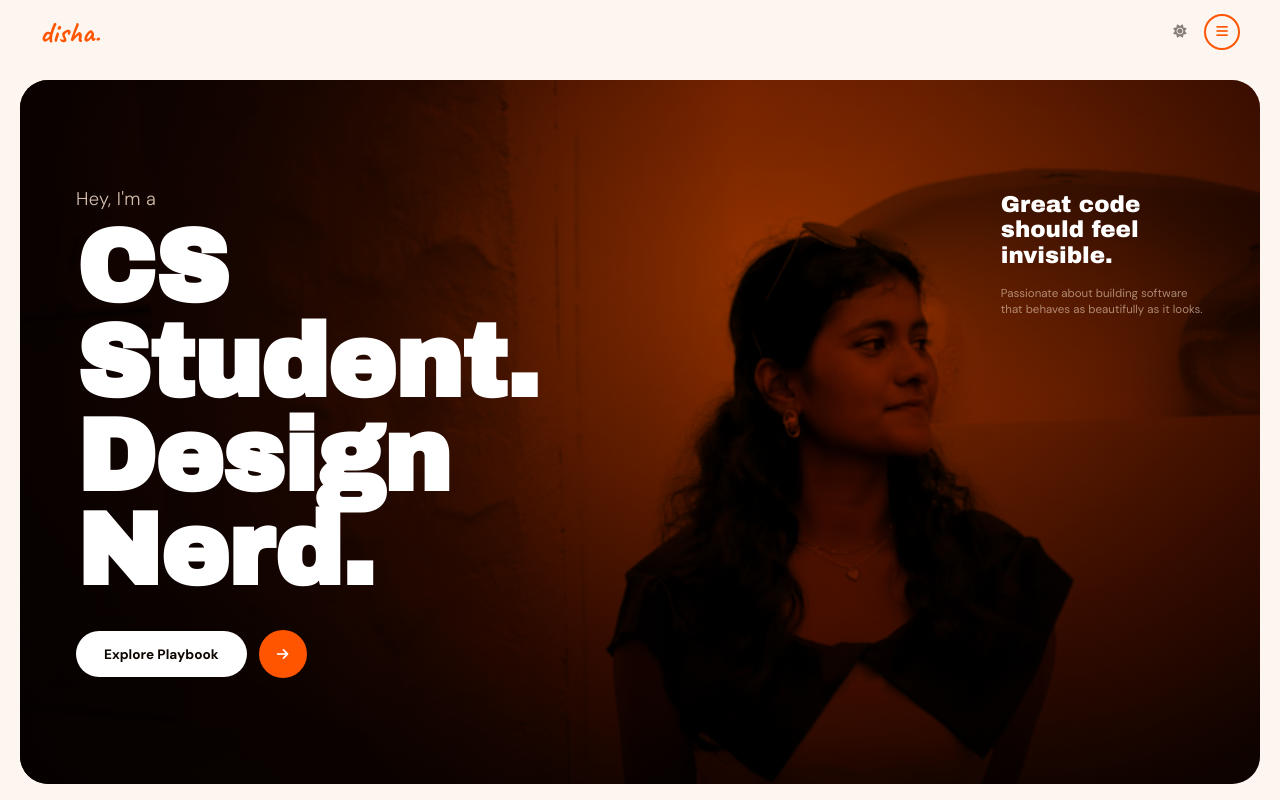
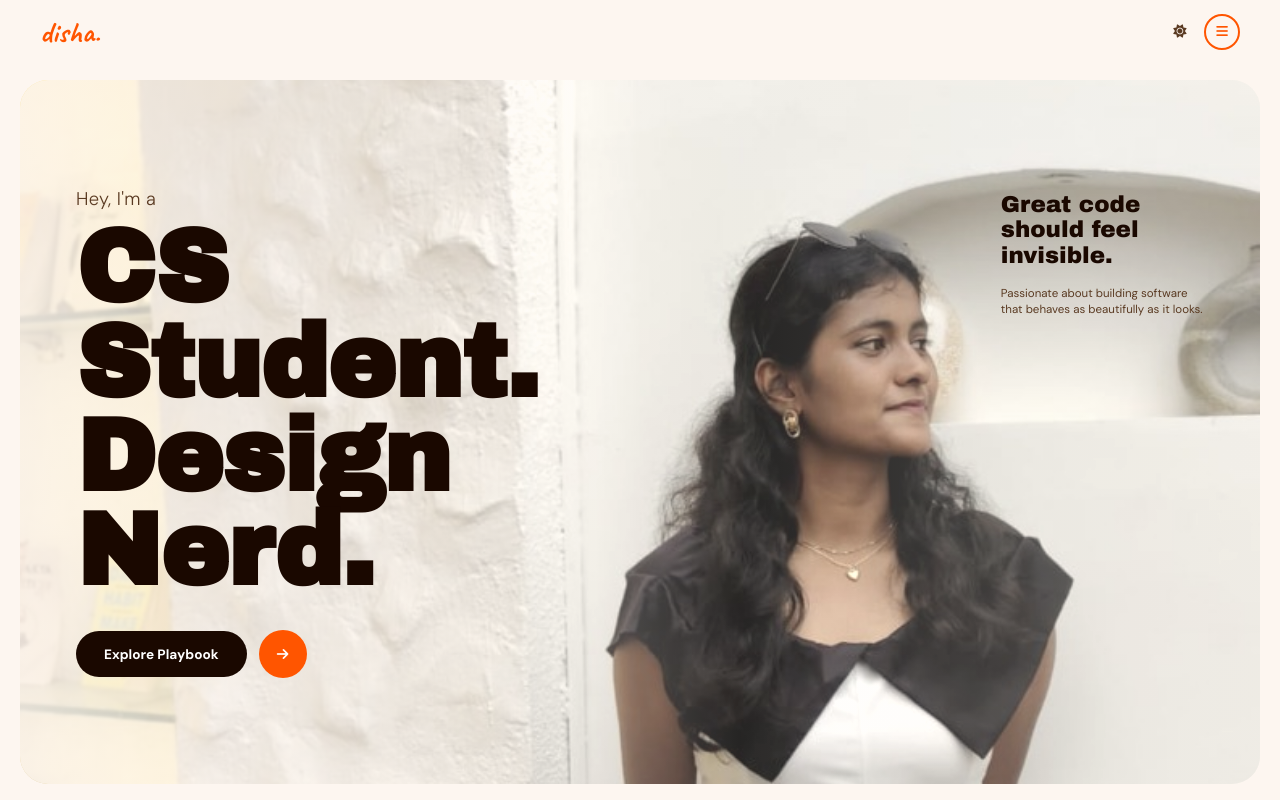
Before and after one commit to ddisha-07/disha-portfolio, a website built with Vite: page index.html in a window 1280 px wide. Both pictures are taken after a click on the button 1179 px from the left and 32 px from the top of the page. Shown: the top 800 px of the page. Built offline with nearby package versions, Linux system fonts and the light colour scheme.

Commit message:
design: implement exact Figma specifications for light mode subtitle, headings, CTA buttons, and row borders

```diff
--- a/style.css
+++ b/style.css
@@ -10,15 +10,27 @@
   --bg-color: #0a0200;
   --bg-gradient: radial-gradient(ellipse at 50% 0%, #1c0600 0%, #0a0200 55%);
   --bg-card: rgba(255, 85, 0, 0.04);
-  --border-color: rgba(255, 85, 0, 0.12);
+  --border-color: rgba(255, 255, 255, 0.13); /* Figma: White/13% */
   --text-color: #f5ede8;
-  --text-muted: rgba(245, 237, 232, 0.5);
-  --text-ultra-muted: rgba(245, 237, 232, 0.25);
+  --text-muted: rgba(255, 230, 210, 0.60); /* Figma: Warm white/translucent */
+  --text-ultra-muted: rgba(255, 230, 210, 0.40);
+
+  /* Figma Hero Theme variables - Dark Mode */
+  --hero-bg: radial-gradient(ellipse at 62% 28%, #d84800 0%, #9e2e00 30%, #561200 56%, #180400 78%, #080100 100%);
+  --hero-img-blend: multiply;
+  --hero-img-filter: contrast(1.18) brightness(0.88) saturate(0.85);
+  --hero-overlay-rgb: 6, 1, 0;
+  --hero-subtitle-color: rgba(255, 230, 210, 0.82);
+  --hero-heading-color: #ffffff;
+  --hero-cta-bg: #ffffff;
+  --hero-cta-text: #0d0500;
+  --hero-side-title-color: #ffffff;
+  --hero-side-desc-color: rgba(255, 230, 210, 0.55);
 
   /* Figma Component Theme variables - Dark Mode */
   --marquee-border: rgba(255, 85, 0, 0.4);
   --marquee-bg: rgba(255, 85, 0, 0.06);
-  --list-border: rgba(255, 255, 255, 0.06);
+  --list-border: rgba(255, 255, 255, 0.13);
   --list-bg: rgba(255, 255, 255, 0.02);
   --interest-border: rgba(255, 255, 255, 0.1);
   --interest-color: rgba(245, 237, 232, 0.6);
@@ -36,21 +48,33 @@ body.light-mode {
   --bg-color: #fdf6f0;
   --bg-gradient: none;
   --bg-card: rgba(255, 85, 0, 0.02);
-  --border-color: rgba(255, 85, 0, 0.1);
-  --text-color: #0d0500;
-  --text-muted: rgba(13, 5, 0, 0.5);
-  --text-ultra-muted: rgba(13, 5, 0, 0.3);
+  --border-color: rgba(90, 58, 34, 0.15); /* Figma: Brown/15% */
+  --text-color: #1a0800; /* Figma: Near-black */
+  --text-muted: #5a3a22; /* Figma: Deep brown */
+  --text-ultra-muted: rgba(90, 58, 34, 0.55);
+
+  /* Figma Hero Theme variables - Light Mode */
+  --hero-bg: radial-gradient(ellipse at 62% 28%, #ffeedd 0%, #fdf6f0 75%);
+  --hero-img-blend: normal;
+  --hero-img-filter: contrast(1.05) brightness(1.02) saturate(0.9) sepia(0.08);
+  --hero-overlay-rgb: 253, 246, 240;
+  --hero-subtitle-color: #5a3a22; /* Figma: Deep brown */
+  --hero-heading-color: #1a0800; /* Figma: Near-black */
+  --hero-cta-bg: #1a0800; /* Figma: Dark bg */
+  --hero-cta-text: #ffffff; /* Figma: White text */
+  --hero-side-title-color: #1a0800; /* Figma: Near-black */
+  --hero-side-desc-color: #5a3a22; /* Figma: Deep brown */
 
   /* Figma Component Theme variables - Light Mode */
   --marquee-border: rgba(255, 85, 0, 0.35);
   --marquee-bg: rgba(255, 85, 0, 0.04);
-  --list-border: rgba(0, 0, 0, 0.06);
+  --list-border: rgba(90, 58, 34, 0.15);
   --list-bg: rgba(255, 85, 0, 0.02);
-  --interest-border: rgba(13, 5, 0, 0.1);
-  --interest-color: rgba(13, 5, 0, 0.6);
+  --interest-border: rgba(90, 58, 34, 0.12);
+  --interest-color: #5a3a22;
   --social-border: rgba(255, 85, 0, 0.1);
   --social-bg: rgba(255, 85, 0, 0.02);
-  --social-desc: rgba(13, 5, 0, 0.3);
+  --social-desc: #5a3a22;
 }
 
 /* Reset & Global Elements */
@@ -231,7 +255,7 @@ section {
   overflow: hidden;
   border-radius: 1.75rem;
   min-height: 88vh;
-  background: radial-gradient(ellipse at 62% 28%, #d84800 0%, #9e2e00 30%, #561200 56%, #180400 78%, #080100 100%);
+  background: var(--hero-bg);
   display: flex;
   flex-direction: column;
   justify-content: space-between;
@@ -252,15 +276,15 @@ section {
   object-fit: cover;
   pointer-events: none;
   object-position: 58% 32%;
-  mix-blend-mode: multiply;
-  filter: contrast(1.18) brightness(0.88) saturate(0.85);
+  mix-blend-mode: var(--hero-img-blend);
+  filter: var(--hero-img-filter);
 }
 
 .hero-gradient-overlay-left {
   position: absolute;
   inset: 0;
   pointer-events: none;
-  background: linear-gradient(to right, rgba(6, 1, 0, 0.88) 0%, rgba(6, 1, 0, 0.6) 30%, rgba(6, 1, 0, 0.15) 58%, rgba(6, 1, 0, 0.35) 100%);
+  background: linear-gradient(to right, rgba(var(--hero-overlay-rgb), 0.88) 0%, rgba(var(--hero-overlay-rgb), 0.6) 30%, rgba(var(--hero-overlay-rgb), 0.15) 58%, rgba(var(--hero-overlay-rgb), 0.35) 100%);
 }
 .hero-gradient-overlay-top {
   position: absolute;
@@ -268,7 +292,7 @@ section {
   top: 0;
   height: 9rem;
   pointer-events: none;
-  background: linear-gradient(to bottom, rgba(6, 1, 0, 0.65) 0%, transparent 100%);
+  background: linear-gradient(to bottom, rgba(var(--hero-overlay-rgb), 0.65) 0%, transparent 100%);
 }
 .hero-gradient-overlay-bottom {
   position: absolute;
@@ -276,7 +300,7 @@ section {
   bottom: 0;
   height: 13rem;
   pointer-events: none;
-  background: linear-gradient(to top, rgba(6, 1, 0, 0.95) 0%, rgba(6, 1, 0, 0.55) 45%, transparent 100%);
+  background: linear-gradient(to top, rgba(var(--hero-overlay-rgb), 0.95) 0%, rgba(var(--hero-overlay-rgb), 0.55) 45%, transparent 100%);
 }
 
 .hero-content {
@@ -293,7 +317,7 @@ section {
   font-family: var(--font-sans);
   font-weight: 300;
   font-size: clamp(0.9rem, 1.8vw, 1.15rem);
-  color: rgba(255, 230, 210, 0.82);
+  color: var(--hero-subtitle-color);
   letter-spacing: 0.015em;
   margin-bottom: 0.5rem;
 }
@@ -303,7 +327,7 @@ section {
   font-size: clamp(2.8rem, 8vw, 6.5rem);
   line-height: 0.92;
   letter-spacing: -0.012em;
-  color: #ffffff;
+  color: var(--hero-heading-color);
   margin-bottom: 2rem;
 }
 
@@ -314,8 +338,8 @@ section {
 }
 
 .hero-explore-btn {
-  background: #ffffff;
-  color: #0d0500;
+  background: var(--hero-cta-bg);
+  color: var(--hero-cta-text);
   font-family: var(--font-sans);
   font-weight: 700;
   font-size: 0.85rem;
@@ -365,7 +389,7 @@ section {
 .hero-side-title {
   font-family: var(--font-display);
   font-size: clamp(1.1rem, 1.8vw, 1.45rem);
-  color: #ffffff;
+  color: var(--hero-side-title-color);
   line-height: 1.1;
   margin-bottom: 0.6rem;
 }
@@ -373,7 +397,7 @@ section {
 .hero-side-desc {
   font-family: var(--font-sans);
   font-size: 0.72rem;
-  color: rgba(255, 230, 210, 0.55);
+  color: var(--hero-side-desc-color);
   line-height: 1.4;
 }
 
```
